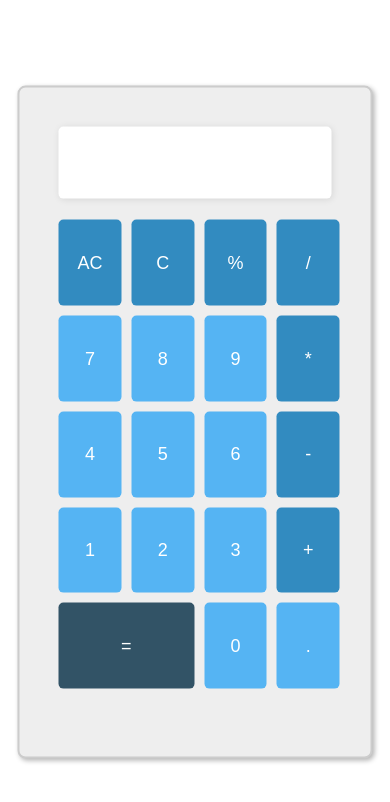
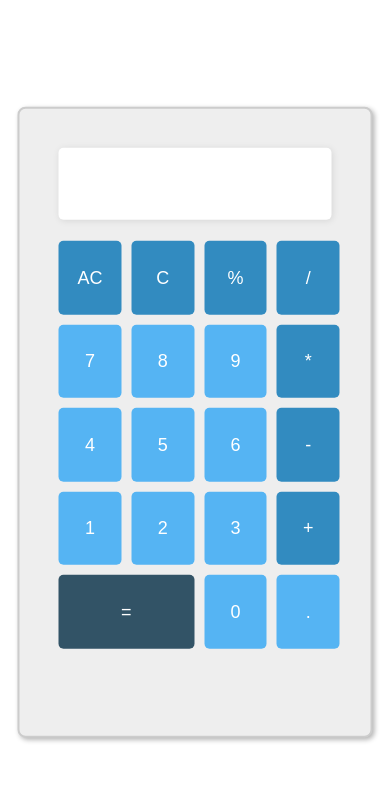
Before and after one commit to pirvancosmin/calculator, a website: page index.html in a window 390 px wide. Drawn offline with Linux system fonts and the light colour scheme.

Commit message:
Update index.css

```diff
--- a/index.css
+++ b/index.css
@@ -17,8 +17,14 @@ body {
   .calculator {
     align-items: center;
     width: 70%;
-    height: 70%;
+    height: 65%;
     padding: 10%;
+  }
+}
+
+@media screen and (max-width: 380px) {
+  .calculator {
+    height: 75%;
   }
 }
 
@@ -66,7 +72,7 @@ body {
 @media screen and (max-width: 600px) {
   .keys {
     grid-template-columns: 23% 23% 23% 23%;
-    grid-template-rows: 35% 35% 35% 35% 35%;
+    grid-template-rows: 30% 30% 30% 30% 30%;
 
   }
 }
```
